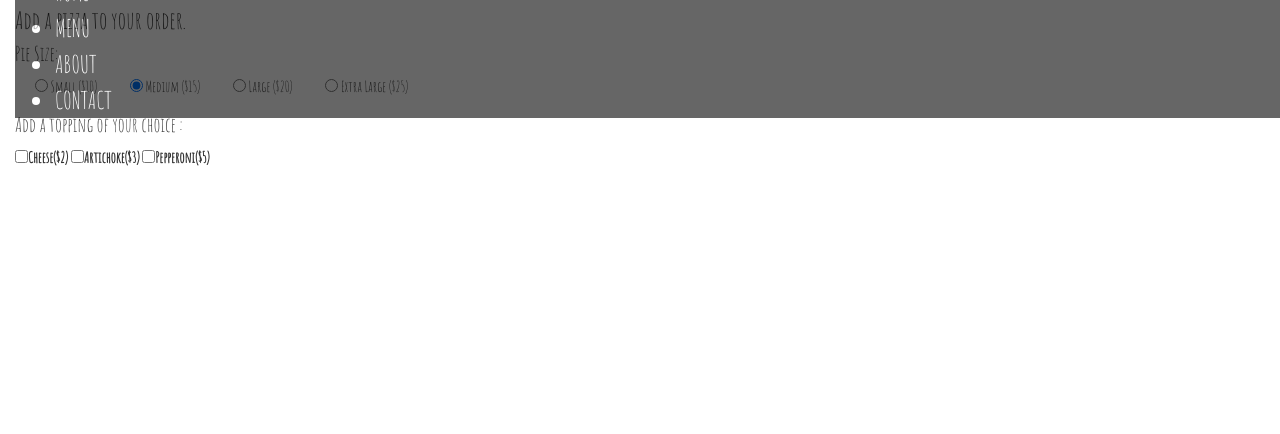
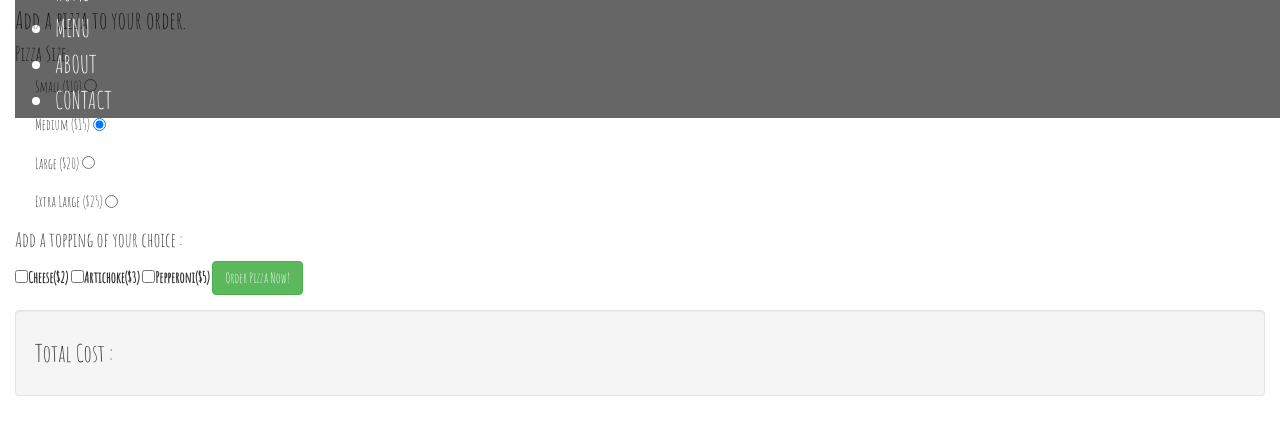
Before and after one commit to Shruti1808/Pizza-Order-Project, a plain HTML site: page index.html in a window 1280 px wide. Shown: the part 26-460 px from the top of the page. Drawn offline with nearby package versions, Linux system fonts and the light colour scheme.

Commit message:
add constructor to the scripts fileand made some changes in the html file

```diff
--- a/css/styles.css
+++ b/css/styles.css
@@ -1,15 +1,21 @@
 body, html {
-  height: 100%}
+  height: 100%
+}
 body,h1,h2,h3,h4,h5,h6 {
-  font-family: "Amatic SC", sans-serif}
+  font-family: "Amatic SC", sans-serif
+}
 
 
 .menu {
-  display: none}
+  display: none
+}
 
 .bgimg {
     background-repeat: no-repeat;
     background-size: cover;
     background-image: url("/img/pizza2.jpg");
-    min-height: 90%;
+    min-height: 60%;
 }
+.size{
+  display:inline
+}
--- a/index.html
+++ b/index.html
@@ -26,30 +26,47 @@
       </ul>
     </div>
     <h3>Add a pizza to your order.</h3>
-    <form>
+    <form id = "pizza">
       <!-- Pick a size  -->
-      <div class="size form-group">
-        <h4>Pie Size:</h4>
-        <label class="checkbox-inline"><input type="radio" name="pie-size" value="small"> Small ($10)</label>
-        <label class="checkbox-inline"><input type="radio" name="pie-size" value="medium" checked> Medium ($15)</label>
-        <label class="checkbox-inline"><input type="radio" name="pie-size" value="large"> Large ($20)</label>
-        <label class="checkbox-inline"><input type="radio" name="pie-size" value="extra large"> Extra Large ($25)</label>
+      <div class="size">
+        <h4>Pizza Size:</h4>
+        <div class="form-group">
+            <label class="checkbox-inline">Small ($10)</label>
+            <input type="radio" name="pizza-size" value="small">
+        </div>
+        <div class="form-group">
+            <label class="checkbox-inline">Medium ($15)</label>
+            <input type="radio" name="pizza-size" value="medium" checked>
+        </div>
+        <div class="form-group">
+            <label class="checkbox-inline">Large ($20)</label>
+            <input type="radio" name="pizza-size" value="large">
+        </div>
+        <div class="form-group">
+            <label class="checkbox-inline">Extra Large ($25)</label>
+            <input type="radio" name="pizza-size" value="extra large">
+        </div>
       </div>
       <!-- Pick a topping  -->
       <div class="topping form-group">
         <h4>Add a topping of your choice : </h4>
         <label for="checkbox-inLine">
-          <input type="checkbox" name="cheesetopping" value="cheese">Cheese($2)
+          <input id = "cheese" type="checkbox" name="cheesetopping" value="cheese">Cheese($2)
         </label>
         <label for="checkbox-inLine">
-          <input type="checkbox" name="artichoketopping" value="artichoke">Artichoke($3)
+          <input id ="artichoke" type="checkbox" name="artichoketopping" value="artichoke">Artichoke($3)
         </label>
         <label for="checkbox-inLine">
-          <input type="checkbox" name="pepperonitopping" value="pepperoni">Pepperoni($5)
+          <input id ="pepperoni" type="checkbox" name="pepperonitopping" value="pepperoni">Pepperoni($5)
         </label>
+
+      <button type="submit" class="btn btn-success btn-md">Order Pizza Now!</button>
+      </form>
       </div>
-
-
+      <!-- Total Cost goes here -->
+      <div class="totalCost well">
+        <h3>Total Cost :<span class ="total"></span></h3>
+      </div>
 
     </div>
   </body>
--- a/js/scripts.js
+++ b/js/scripts.js
@@ -0,0 +1,39 @@
+// Business logic goes here
+var Pizza = function(pizzaSize,pizzaTopping){
+this.pizzaSize= pizzaSize;
+this.pizzaTopping = pizzaTopping;
+
+
+
+
+}
+
+
+
+
+
+
+
+
+
+
+
+
+
+
+
+
+
+
+
+
+
+// User-interface logic goes here
+$(document).ready(function(){
+  $("form#pizza").submit(function(event){
+    event.preventDefault();
+
+    var inputtedpizzaSize = $("input.size").val();
+    var inputtedpizzaTopping = $("input.topping").val();
+
+   var myPizza = new Pizza(inputtedpizzaSize,inputtedpizzaTopping);
```
